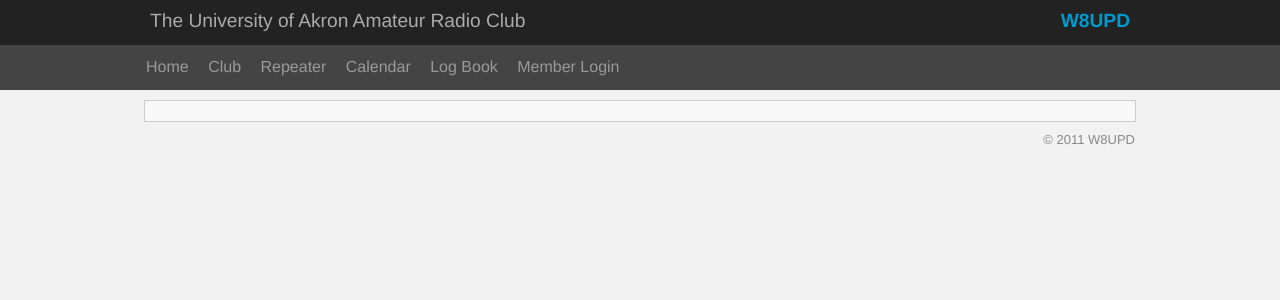
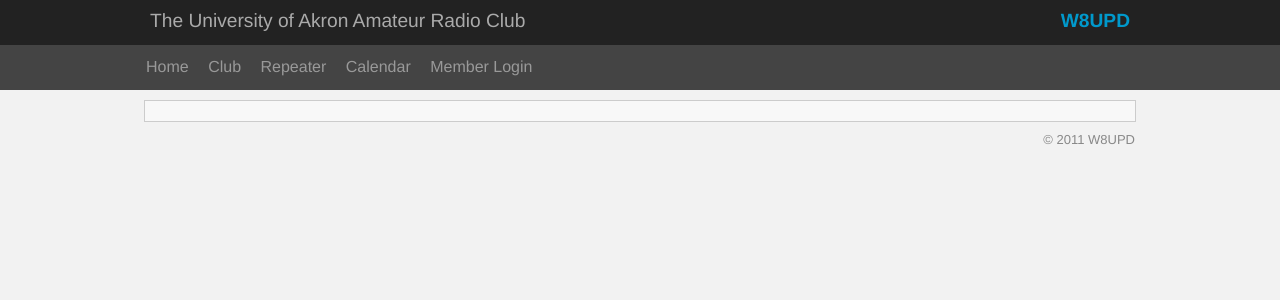
Before and after one commit to W8UPD/website, a Django app: template w8upd/templates/main.html in a window 1280 px wide. Shown: the top 300 px of the page. Run offline with Django 3.2, Linux system fonts and the light colour scheme; the template is opened without the code that fills it, so the values that code supplies are empty.

Commit message:
inb4 live.

```diff
--- a/w8upd/templates/main.html
+++ b/w8upd/templates/main.html
@@ -29,7 +29,7 @@
                     <li><a href="/club-info/">Club</a></li>
                     <li><a href="/repeater/">Repeater</a></li>
                     <li><a href="/calendar/">Calendar</a></li>
-                    <li><a href="/logbook/">Log Book</a></li>
+                    {# <li><a href="/logbook/">Log Book</a></li> #}
                     {% if user.is_authenticated %}
                     <li><a href="/logout">Log Out</a></li>
                     {% else %}
```
